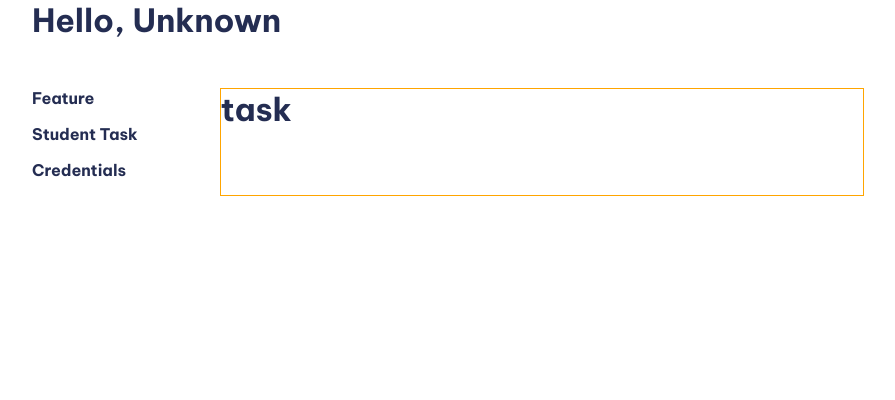
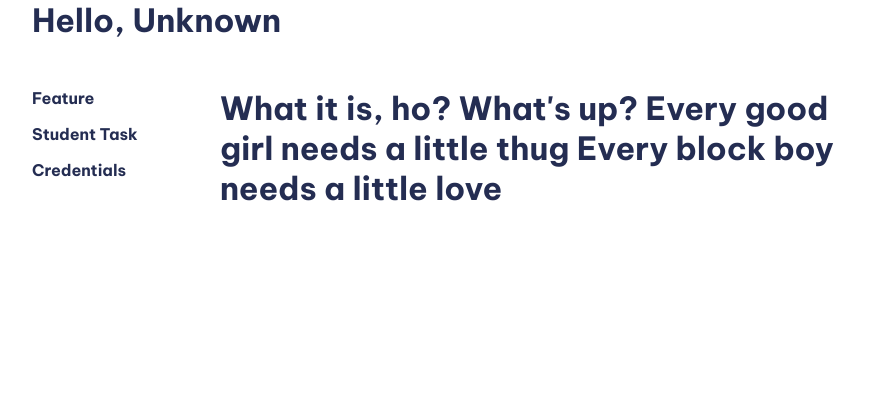
Before and after one commit to reydelshit/1k-lang-budget-system, a PHP site: page /students.php in a window 1280 px wide. Shown: the part 128-528 px from the top of the page, without its empty margins (192-1087 px from the left). Run offline with PHP 8.4, Linux system fonts and the light colour scheme; the visitor is signed in with stand-in values (Sample User, id 1); data that the repository does not hold is empty.

Commit message:
hoy pogi

```diff
--- a/students.php
+++ b/students.php
@@ -47,7 +47,7 @@ if (isset($_POST['logout'])) {
     session_destroy();
 
     // Redirect to the login page
-    header("Location: login.php");
+    header("Location: /seait-students/login.php");
     exit();
 }
 
@@ -150,7 +150,9 @@ $conn->close();
                 </div>
 
                 <div class="main_content">
-                    <h1>task</h1>
+                    <h1>What it is, ho? What's up?
+                        Every good girl needs a little thug
+                        Every block boy needs a little love</h1>
                 </div>
             </div>
 
--- a/style.css
+++ b/style.css
@@ -360,7 +360,7 @@ footer {
 }
 
 .student_page .container .main_content {
-  border: 1px solid orange;
+  /* border: 1px solid orange; */
   width: 100%;
   margin-top: 2rem;
   margin-left: 4rem;
```
